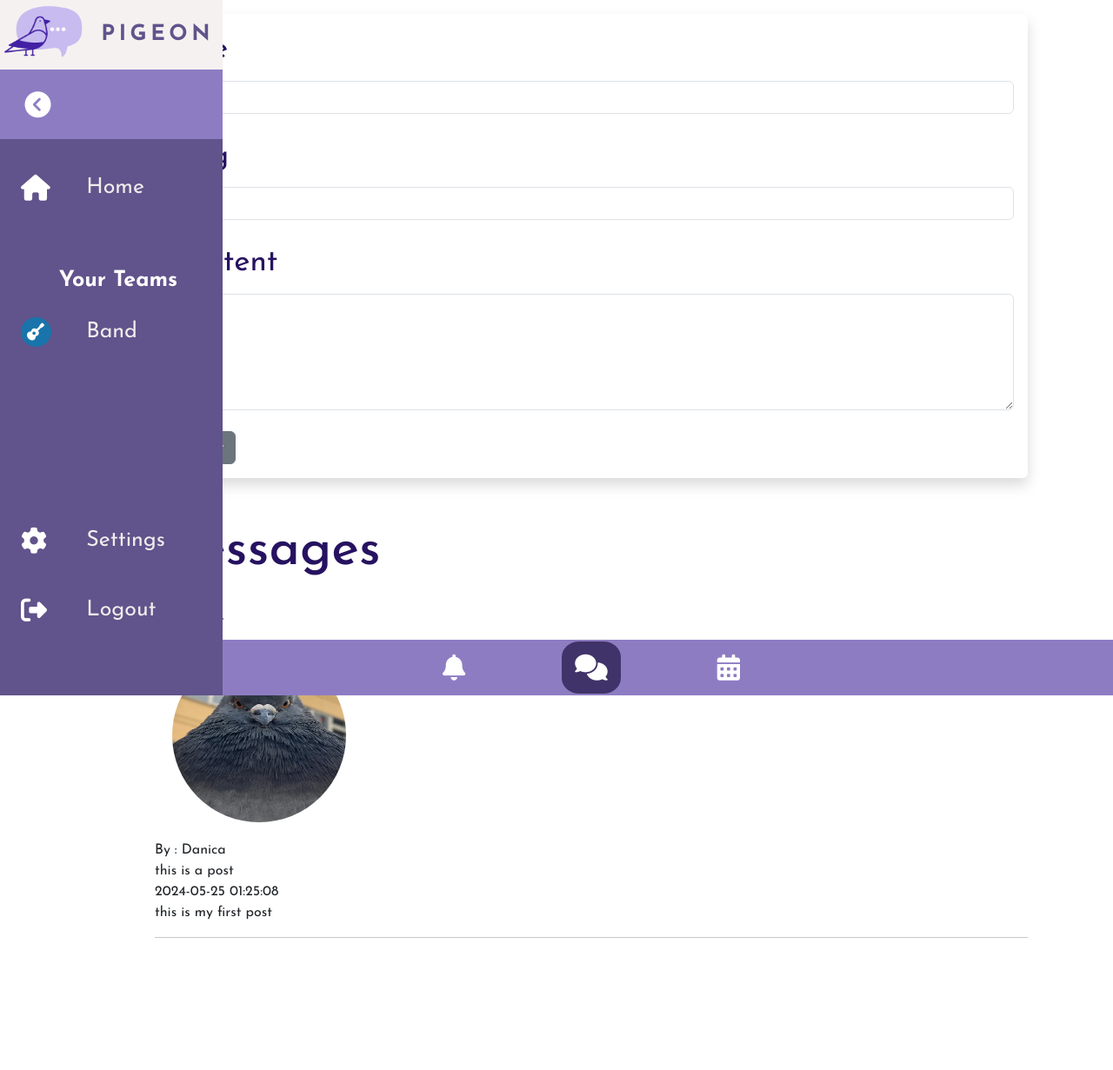
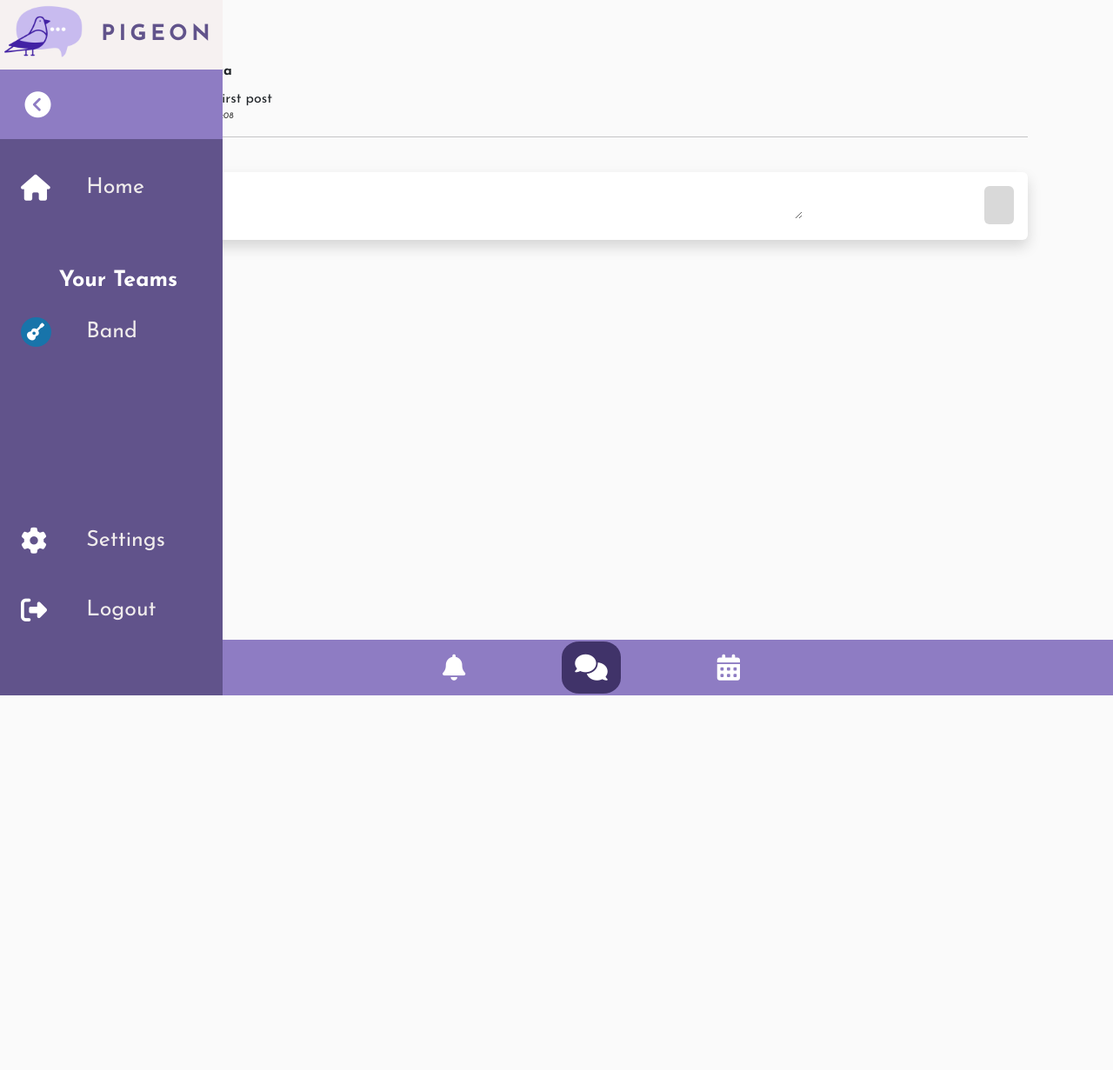
Before and after one commit to Danica-Kane/Pigeon, a Flask app: page /instant_msg in a window 1280 px wide. Shown: the whole page at 87% size. After the commit the page ends 800 px from the top, so only its background shows below. Run offline with Flask 3, Linux system fonts and the light colour scheme; a user stored in the database is signed in; data comes from the database, SQL or seed files in the repository; both versions use the stored data as it was before the commit; some libraries are stand-ins or nearby versions.

Commit message:
instant messaging - aethetics

```diff
--- a/website/models.py
+++ b/website/models.py
@@ -6,12 +6,6 @@ from flask_wtf import FlaskForm, CSRFProtect
 from wtforms import StringField, SubmitField
 from wtforms.validators import DataRequired, Length
 from wtforms.widgets import TextArea
-
-class Note(db.Model):
-    id = db.Column(db.Integer, primary_key=True)
-    data = db.Column(db.String(10000))
-    date = db.Column(db.DateTime(timezone=True), default=func.now())
-    user_id = db.Column(db.Integer, db.ForeignKey('user.id'))
 
 class User(db.Model, UserMixin):
     id = db.Column(db.Integer, primary_key=True)
@@ -25,15 +19,11 @@ class User(db.Model, UserMixin):
 
 class Posts(db.Model):
     id = db.Column(db.Integer, primary_key=True)
-    title = db.Column(db.String(225))
     content = db.Column(db.Text)
     date_posted = db.Column(db.DateTime(timezone=True), default=func.now())
-    slug = db.Column(db.String(255))
     #foreign key to link users
     poster_id = db.Column(db.Integer, db.ForeignKey(User.id))
 
 class PostForm(FlaskForm):
-    title = StringField("Title", validators=[DataRequired()])
     content = StringField("Content", validators=[DataRequired()], widget=TextArea())
-    slug = StringField("Slug", validators=[DataRequired()])
-    submit = SubmitField("Submit")
+    submit = SubmitField("")
--- a/website/static/css/main.css
+++ b/website/static/css/main.css
@@ -8,7 +8,7 @@
 body {
   font-family: "Josefin Sans", sans-serif;
   height: 100vh;
-  background: var(--body-color);
+  background: #FAFAFA;
 }
 
 .main-logo {
@@ -314,3 +314,42 @@ h3{
   margin-right: 20px;
   font-size: 25px;
 }
+
+/* Instant Messaging Page */
+
+.instant-msg-input{
+  width: 75%;
+  display:inline-block;
+  border-radius: 10px;
+  border-style: none;
+}
+
+.instant-msg-btn{
+  float: inline-end;
+  background-color: #D9D9D9;
+  height: auto;
+}
+
+.instant-msg-btn:hover{
+  background-color: #b8b4b4;
+}
+
+.fa-paper-plane{
+  color: #787676;
+  align-self: center;
+  padding-right: 8px;
+}
+
+.profile-pic-msg{
+  width: 30px;
+  height: 30px;
+  border-radius: 100%;
+  display: inline-block;
+  margin-bottom: 8px;
+}
+
+.date-msg{
+  font-style: italic;
+  color: #3f3f3f;
+  font-size: 10px;
+}
--- a/website/templates/instant_msg.html
+++ b/website/templates/instant_msg.html
@@ -1,40 +1,32 @@
 {% extends "base.html" %} {% block title%}Instant Messaging{% endblock %} {% block content %}
 
 <main>
-<!-- form to create message -->
-<div class="shadow p-3 mb-5 bg-body rounded">
-    <form method="POST">
-        {{form.hidden_tag()}}
-        {{form.title.label (class="form-label")}}
-        {{form.title (class="form-control")}}
-        <br/>
-        {{form.slug.label (class="form-label")}}
-        {{form.slug (class="form-control")}}
-        <br/>
-        {{form.content.label (class="form-label")}}
-        {{form.content (class="form-control", rows="5")}}
-        <br/>
-        {{ form.submit(class="btn btn-secondary")}}
-    </form>
-</div>
 
 <!-- display messages -->
-<h1> messages </h1>
 
 <br/>
 
 {% for post in posts %}
     {{ post.title }} <br/>
-    <img src="{{ url_for('static', filename='images/' + post.poster.profile_pic )}}" class="profile_pic"> <br/>
-    By : {{ post.poster.first_name }} <br/>
-    {{ post.slug }} <br/>
-    {{ post.date_posted }} <br/>
-    {{ post.content }} <br/> <hr> <br/>
+    <img src="{{ url_for('static', filename='images/' + post.poster.profile_pic )}}" class="profile-pic-msg"> <strong> {{ post.poster.first_name }} </strong> <br/>
+    {{ post.content }} <br/>
+    <p class="date-msg">{{ post.date_posted }} <p> <hr> <br/>
 {% endfor %}
+
+<!-- form to create message -->
+<div class="shadow p-3 mb-5 bg-body rounded">
+    <form method="POST">
+        {{form.hidden_tag()}}
+        {{form.content (class="form-control instant-msg-input", rows="1")}}
+        <button class="btn instant-msg-btn fa-solid"><i class="fa-paper-plane"></i></button>
+        <!--{{ form.submit(class="btn instant-msg-btn fa-solid")}}-->
+    </form>
+</div>
 
 <br/> <br/> <br/> <br/>
 
 </main>
+
 
 <!--SECONDARY NAVBAR-->
 <nav id="secondary-nav" class="navbar navbar-expand fixed-bottom sub-nav">
--- a/website/views.py
+++ b/website/views.py
@@ -30,10 +30,8 @@ def instant_msg():
 
     if form.validate_on_submit():
         poster = current_user.id
-        post = Posts(title=form.title.data, content=form.content.data, poster_id=poster , slug=form.slug.data)
-        form.title.data = ""
+        post = Posts(content=form.content.data, poster_id=poster)
         form.content.data = ""
-        form.slug.data = ""
 
         #add data to database
         db.session.add(post)
```
Also changed, not shown: instance/databse.db, website/static/images/83db13de-1a49-11ef-94bc-1e000701594a.webp (added), website/static/images/8cbfdd54-1a49-11ef-94bc-1e000701594a.webp (added), website/static/images/9b0c2250-1a3a-11ef-a986-1e000701594a.webp (renamed from website/static/images/8b20c8fa-1a35-11ef-a2b3-1e000701594a.webp).
